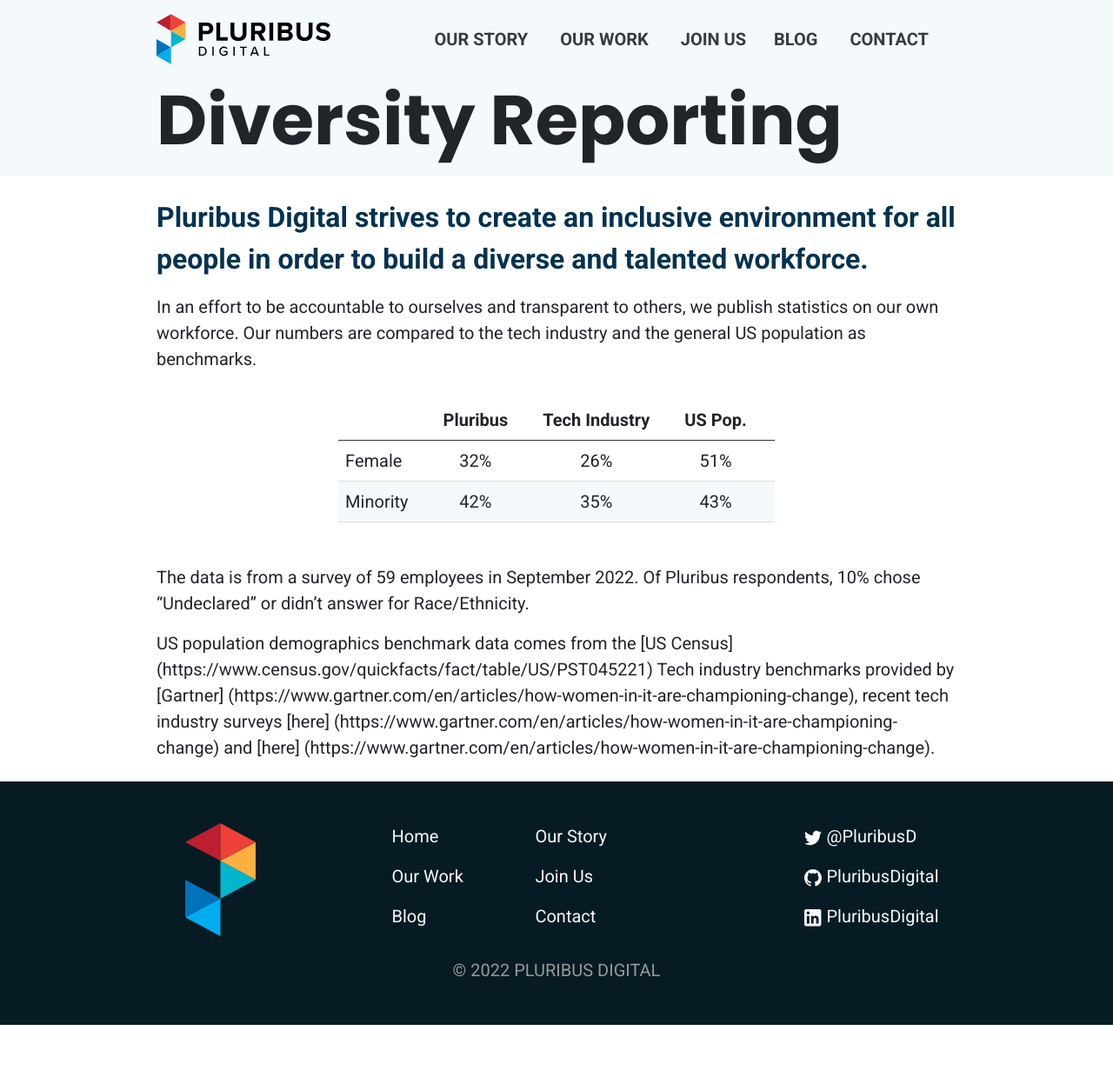
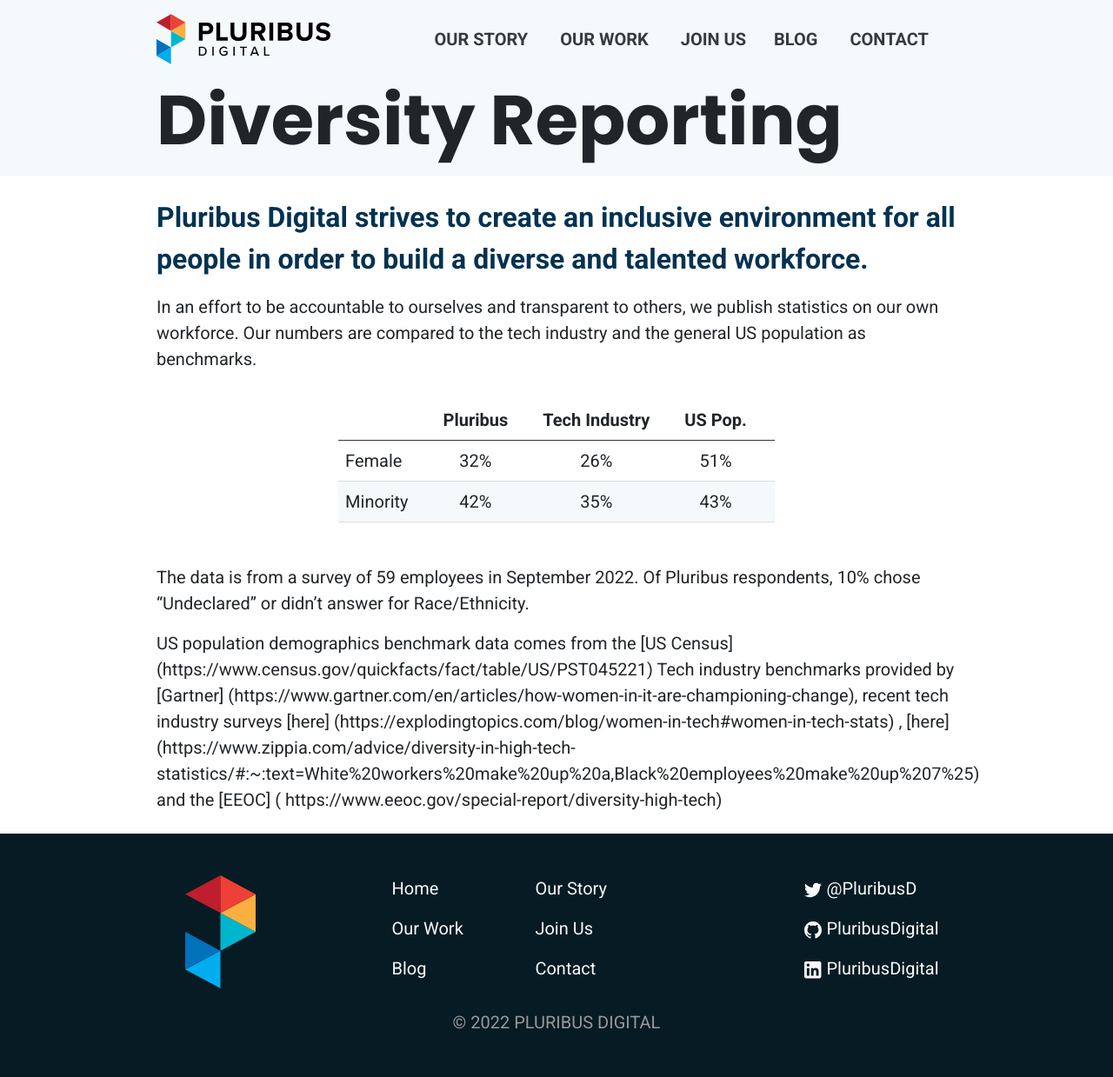
Before and after one commit to PluribusDigital/pluribusdigital-com, a Jekyll site: the page built from content/story/diversity.md, in a window 1280 px wide. Shown: the whole page at 87% size. Built offline with Jekyll 4.4.1, drawn with Linux system fonts in a browser that asks for light colours; before the commit the page ends 1179 px from its top, so only the background shows below that.

Commit message:
Update diversity.md
updated diversity stats v2

```diff
--- a/content/story/diversity.md
+++ b/content/story/diversity.md
@@ -15,4 +15,5 @@
 
 The data is from a survey of 59 employees in September 2022. Of Pluribus respondents, 10% chose “Undeclared” or didn’t answer for Race/Ethnicity.
 
-US population demographics benchmark data comes from the [US Census] (https://www.census.gov/quickfacts/fact/table/US/PST045221) Tech industry benchmarks provided by [Gartner] (https://www.gartner.com/en/articles/how-women-in-it-are-championing-change), recent tech industry surveys [here] (https://www.gartner.com/en/articles/how-women-in-it-are-championing-change) and [here] (https://www.gartner.com/en/articles/how-women-in-it-are-championing-change).
+US population demographics benchmark data comes from the [US Census] (https://www.census.gov/quickfacts/fact/table/US/PST045221) Tech industry benchmarks provided by [Gartner] (https://www.gartner.com/en/articles/how-women-in-it-are-championing-change), recent tech industry surveys [here] (https://explodingtopics.com/blog/women-in-tech#women-in-tech-stats) , [here] (https://www.zippia.com/advice/diversity-in-high-tech-statistics/#:~:text=White%20workers%20make%20up%20a,Black%20employees%20make%20up%207%25) and the [EEOC] (
+https://www.eeoc.gov/special-report/diversity-high-tech)
```
